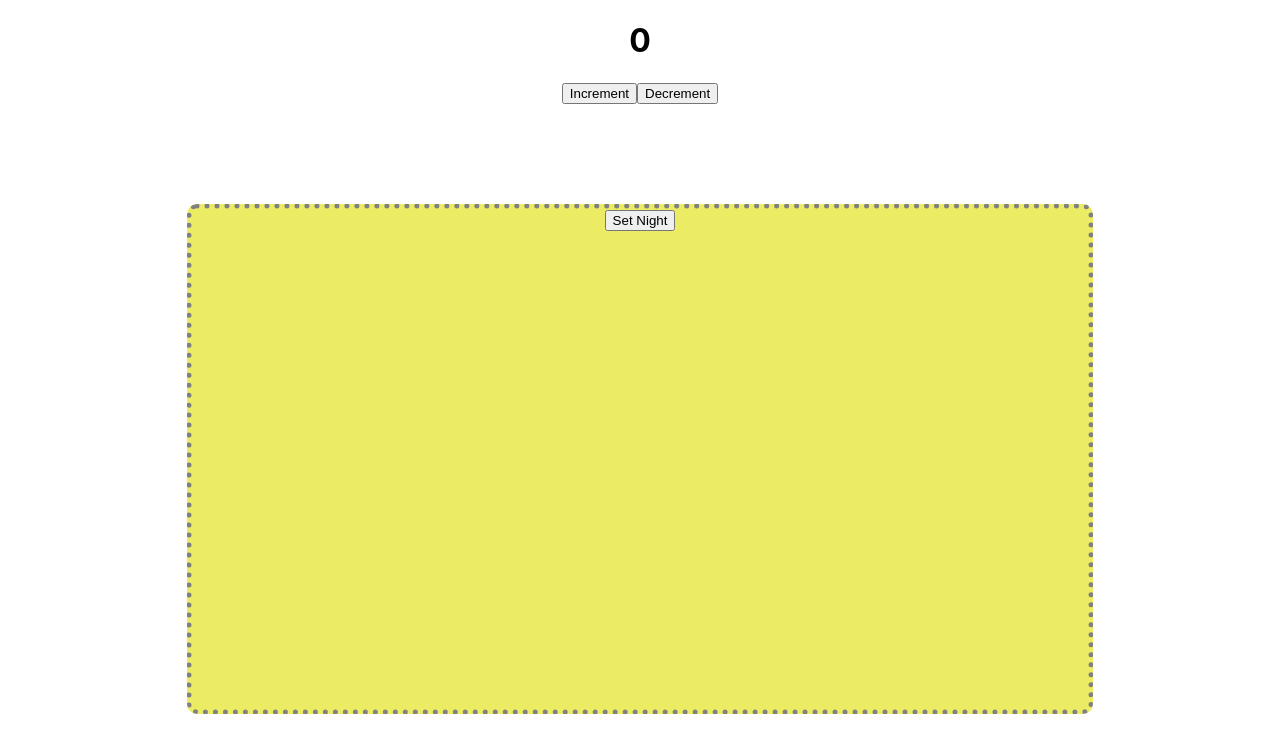
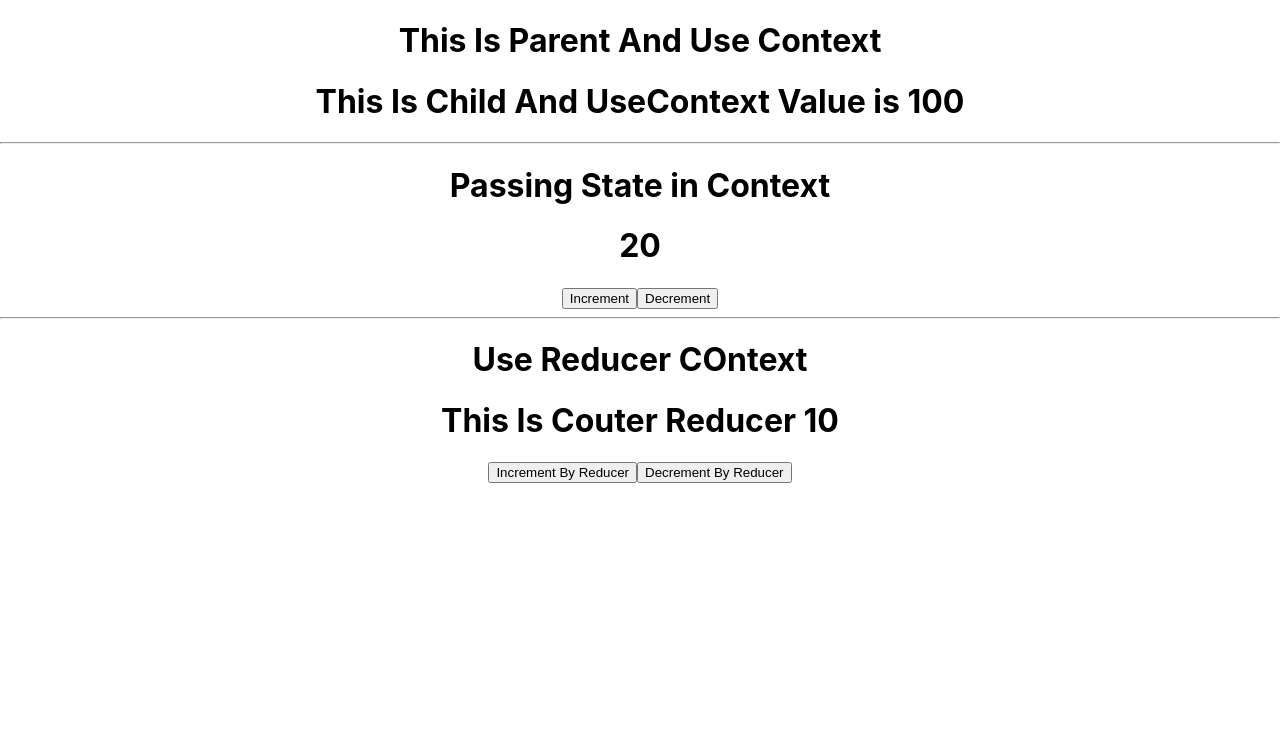
Before and after one commit to AbdulRaqeeb007/Bootcamp, a React (Create React App) app: page / in a window 1280 px wide. Shown: the top 752 px of the page. Built offline with nearby package versions, Linux system fonts and the light colour scheme.

Commit message:
UseContext  and UseReducer

```diff
--- a/package.json
+++ b/package.json
@@ -1,5 +1,5 @@
 {
-  "name": "class-4",
+  "name": "class-5",
   "version": "0.1.0",
   "private": true,
   "dependencies": {
--- a/src/App.css
+++ b/src/App.css
@@ -36,23 +36,3 @@
     transform: rotate(360deg);
   }
 }
-
-
-.box{
-  width: 70%;
-  height: 500px;
-  margin: 0 auto;
-  margin-top: 100px;
-  border-radius: 10px;
-  border: 5px dotted gray;
-}
-
-.day{
-  background-color: rgb(236, 236, 100);
-  color: black;
-}
-
-.night{
-  background-color: #282c34;
-  color: white;
-}
--- a/src/App.js
+++ b/src/App.js
@@ -1,19 +1,26 @@
 import logo from './logo.svg';
 import './App.css';
+import Parent from './component/parent';
 import Counter from './component/counter';
+import counter_context from './component/counter _context';
 import { useState } from 'react';
+import Counter_Reducer from './component/redicercounter';
 function App() {
-  let [isDay,setDay] = useState(true);
-
+  let Counter_state = useState(20)
   return (
     <div className="App">
-     <Counter/>
-     <br/>
-     <div className={`box ${isDay?'day':'night'}`}>
-     <button onClick={()=>console.log(setDay(!isDay))} >Set {isDay ? "Night" :"Morning"}</button>
-     </div>
+     <Parent/>
+     <hr/>
+     <h1>Passing State in Context</h1>
+      <counter_context.Provider value={Counter_state}>
+        <Counter/>
+      </counter_context.Provider>
 
-    </div>
+      <hr/>
+
+      <h1>Use Reducer COntext</h1>
+      <Counter_Reducer/>
+      </div>
   );
 }
 
--- /dev/null
+++ b/src/component/child.jsx
@@ -0,0 +1,13 @@
+import React from "react";
+import { useContext } from "react";
+import counter_context from "./counter _context";
+export default function Child (){
+    let context_data = useContext(counter_context)
+    console.log(context_data.a)
+    return (
+        <div>
+            <h1>This Is Child And  UseContext Value is {context_data.a}</h1>
+
+        </div>
+    )
+}
--- /dev/null
+++ b/src/component/counter _context.jsx
@@ -0,0 +1,5 @@
+import { createContext } from "react";
+
+const counter_context = createContext(0)
+
+export default counter_context
--- a/src/component/counter.jsx
+++ b/src/component/counter.jsx
@@ -1,14 +1,18 @@
-import React, { useState }  from "react";
+import React, { useContext, useState }  from "react";
 import Count from "./count";
+import counter_context from "./counter _context";
 function Counter(params) {
-    let [count , setState] = useState(0);
+    let [count , setState] = useContext(counter_context);
+        // let counter  = useContext(counter_context);
+        // console.log(counter[0])
     return(
         <><Count count = {count}/>
         <button onClick={()=>{setState(++count)}}>Increment</button>
-        <button onClick={()=>{setState(--count)}}>Decrement</button></>
+        <button onClick={()=>{setState(--count)}}>Decrement</button>
+        </>
 
     )
 
 }
 
-export default Counter
+export default Counter;
--- /dev/null
+++ b/src/component/counter_reducer.jsx
@@ -0,0 +1,11 @@
+const CounterReducer = (state , action )=>{
+    switch (action){
+        case "increment":
+            return state+1;
+        case "decrement":
+            return state-1;
+    }
+
+}
+
+export default CounterReducer
--- /dev/null
+++ b/src/component/parent.jsx
@@ -0,0 +1,10 @@
+import React from "react";
+import Child from "./child";
+export default function Parent (){
+    return (
+        <div>
+            <h1>This Is Parent And Use Context</h1>
+            <Child/>
+        </div>
+    )
+}
--- /dev/null
+++ b/src/component/redicercounter.jsx
@@ -0,0 +1,14 @@
+import React, { useReducer } from "react";
+import CounterReducer from "./counter_reducer";
+const Counter_Reducer = ()=>{
+    let [state , dispatch]  = useReducer(CounterReducer ,10)
+    console.log(state)
+    return (
+        <div>
+            <h1>This Is Couter Reducer {state}</h1>
+            <button onClick={()=>{dispatch("increment")}}>Increment By Reducer</button>
+            <button onClick={()=>{dispatch("decrement")}}>Decrement By Reducer</button>
+        </div>
+    )
+}
+export default Counter_Reducer
--- a/src/index.js
+++ b/src/index.js
@@ -3,11 +3,13 @@ import ReactDOM from 'react-dom/client';
 import './index.css';
 import App from './App';
 import reportWebVitals from './reportWebVitals';
-
+import counter_context from './component/counter _context';
 const root = ReactDOM.createRoot(document.getElementById('root'));
 root.render(
   <React.StrictMode>
+    <counter_context.Provider value={{a:100}}>
     <App />
+    </counter_context.Provider>
   </React.StrictMode>
 );
 
```
Also changed, not shown: 1 other file (tests, documents, lock files or other folders).
